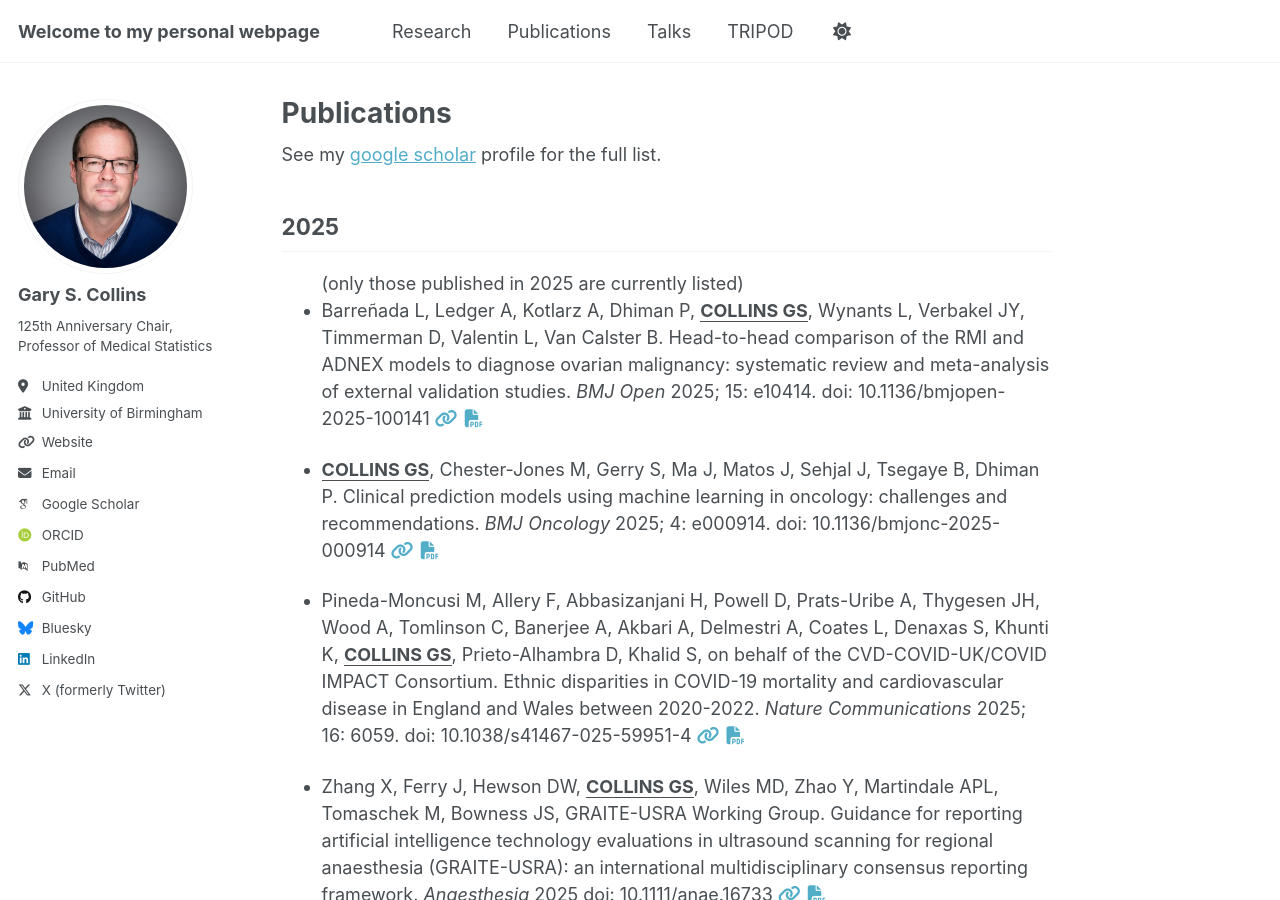
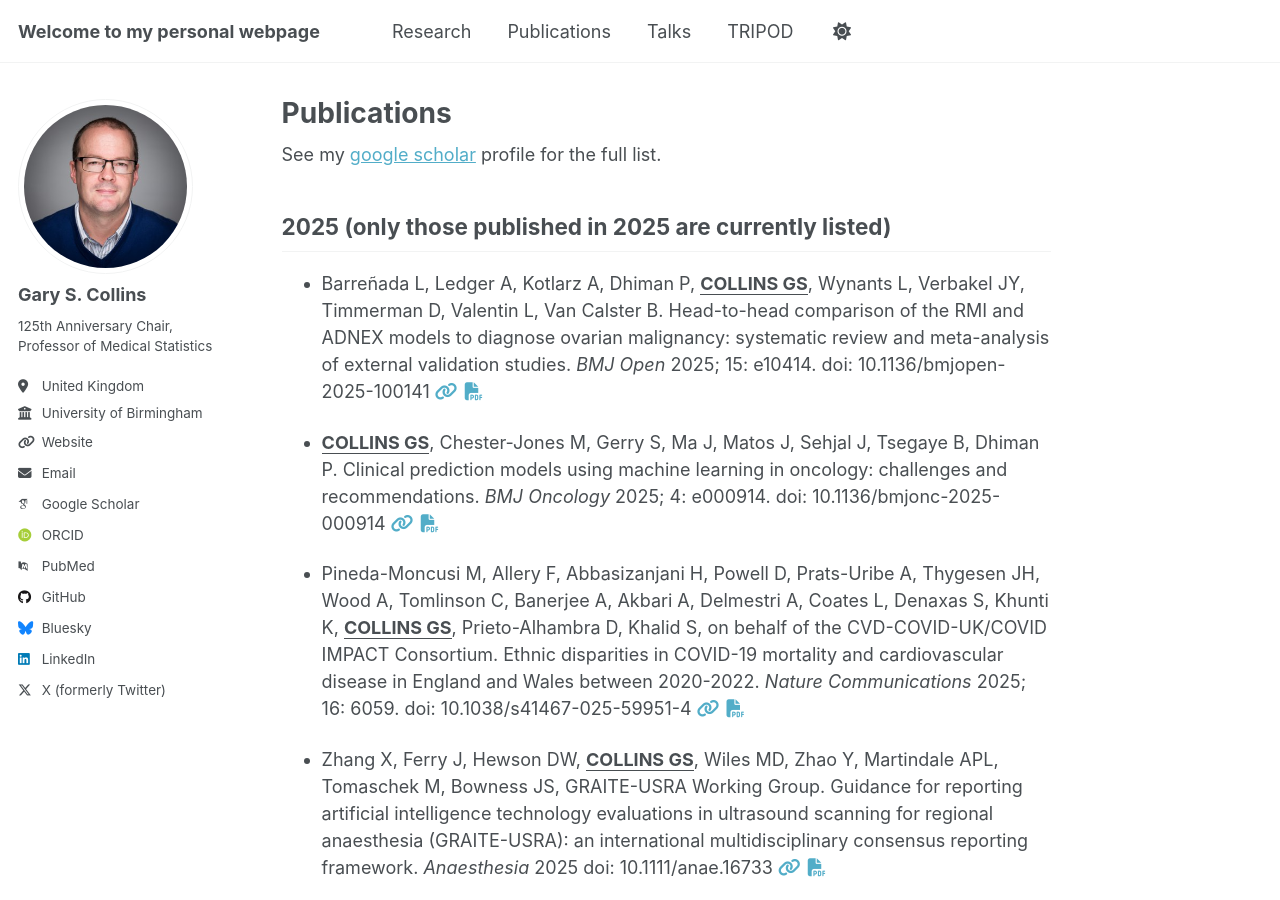
Before and after one commit to gscollins1973/gscollins1973.github.io, a Jekyll site: the page built from _pages/publications.html, in a window 1280 px wide and 900 px high. Built offline with Jekyll 4.4.1, drawn with Linux system fonts in a browser that asks for light colours; some web fonts are replaced; a script that is not in the unit is left out.

Commit message:
Update publications.html

```diff
--- a/_pages/publications.html
+++ b/_pages/publications.html
@@ -6,9 +6,8 @@ title: Publications
 See my <a href="https://scholar.google.co.uk/citations?hl=en&tzom=-60&user=cVKF81gAAAAJ&view_op=list_works">google scholar</a> profile for the full list.
 
 <section id=“2025” class="level2">
-<h2 class="anchored" data-anchor-id=“2025”>2025</h2>
+<h2 class="anchored" data-anchor-id=“2025”>2025 (only those published in 2025 are currently listed) </h2>
 <ul>
-  (only those published in 2025 are currently listed)
 
 <li><p>Barreñada L, Ledger A, Kotlarz A, Dhiman P, <strong><u>COLLINS GS</strong></u>, Wynants L, Verbakel JY, Timmerman D, Valentin L, Van Calster B. Head-to-head comparison of the RMI and ADNEX models to diagnose ovarian malignancy: systematic review and meta-analysis of external validation studies. <i>BMJ Open</i> 2025; 15: e10414. doi: 10.1136/bmjopen-2025-100141 <a href="https://bmjopen.bmj.com/content/15/10/e104141"><i class="fas fa-fw fa-link zoom" aria-hidden="true"></i></a> <a href="https://bmjopen.bmj.com/content/bmjopen/15/10/e104141.full.pdf"><i class="fas fa-fw fa-file-pdf zoom" aria-hidden="true"></i></a></p></li>
 <li><p><strong><u>COLLINS GS</strong></u>, Chester-Jones M, Gerry S, Ma J, Matos J, Sehjal J, Tsegaye B, Dhiman P. Clinical prediction models using machine learning in oncology: challenges and recommendations. <i>BMJ Oncology</i> 2025; 4: e000914. doi: 10.1136/bmjonc-2025-000914 <a href="https://bmjoncology.bmj.com/content/4/1/e000914"><i class="fas fa-fw fa-link zoom" aria-hidden="true"></i></a> <a href="https://bmjoncology.bmj.com/content/bmjonc/4/1/e000914.full.pdf"><i class="fas fa-fw fa-file-pdf zoom" aria-hidden="true"></i></a> </p></li>
```
